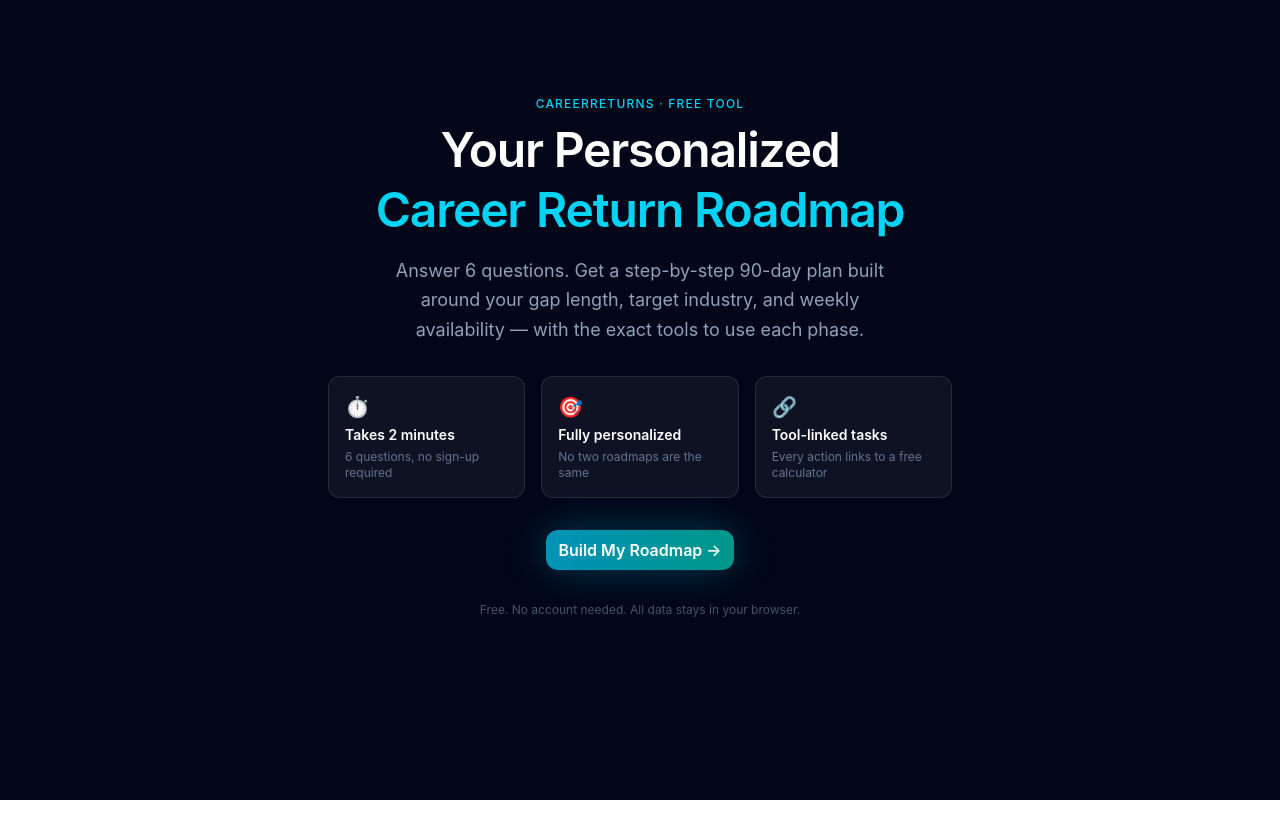
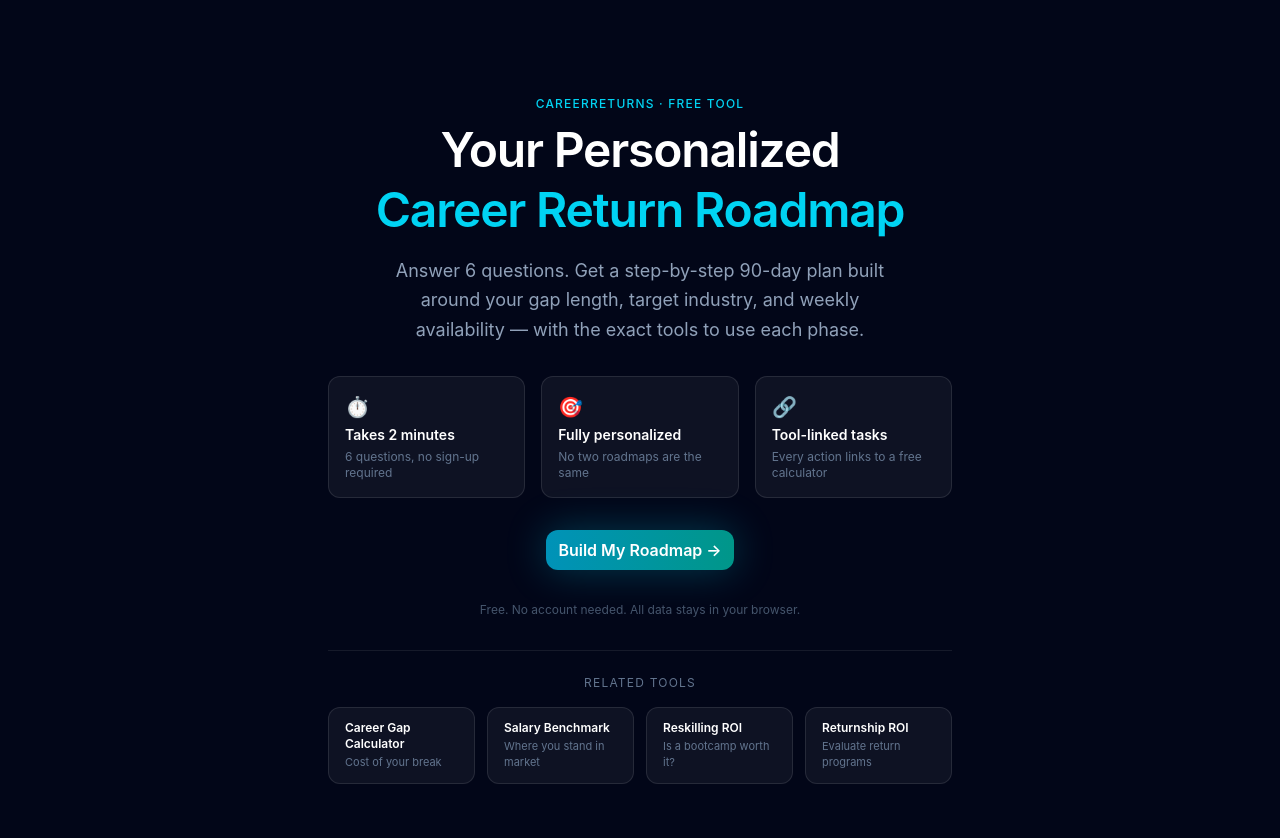
Before and after one commit to HrgChampion/careercapital, a Next.js app: page /career-return-roadmap in a window 1280 px wide. Shown: the top 838 px of the page. Before the commit the page ends 800 px from the top, so only its background shows below. Built offline with nearby package versions, Linux system fonts and the light colour scheme.

Commit message:
fixed ahrefs bugs

```diff
--- a/app/career-return-roadmap/page.tsx
+++ b/app/career-return-roadmap/page.tsx
@@ -285,6 +285,28 @@
           </button>
 
           <p className="text-slate-600 text-xs">Free. No account needed. All data stays in your browser.</p>
+
+          <div className="w-full pt-6 border-t border-white/8">
+            <p className="text-xs text-slate-500 uppercase tracking-widest mb-4">Related Tools</p>
+            <div className="grid grid-cols-2 sm:grid-cols-4 gap-3 text-left">
+              <Link href="/career-gap-calculator" className="rounded-xl border border-white/10 bg-white/5 px-4 py-3 hover:border-white/20 transition-all">
+                <p className="text-white text-xs font-semibold">Career Gap Calculator</p>
+                <p className="text-slate-500 text-[11px] mt-0.5">Cost of your break</p>
+              </Link>
+              <Link href="/salary-benchmark-calculator" className="rounded-xl border border-white/10 bg-white/5 px-4 py-3 hover:border-white/20 transition-all">
+                <p className="text-white text-xs font-semibold">Salary Benchmark</p>
+                <p className="text-slate-500 text-[11px] mt-0.5">Where you stand in market</p>
+              </Link>
+              <Link href="/reskilling-roi-calculator" className="rounded-xl border border-white/10 bg-white/5 px-4 py-3 hover:border-white/20 transition-all">
+                <p className="text-white text-xs font-semibold">Reskilling ROI</p>
+                <p className="text-slate-500 text-[11px] mt-0.5">Is a bootcamp worth it?</p>
+              </Link>
+              <Link href="/returnship-roi-calculator" className="rounded-xl border border-white/10 bg-white/5 px-4 py-3 hover:border-white/20 transition-all">
+                <p className="text-white text-xs font-semibold">Returnship ROI</p>
+                <p className="text-slate-500 text-[11px] mt-0.5">Evaluate return programs</p>
+              </Link>
+            </div>
+          </div>
         </div>
       </main>
     )
--- a/app/page.tsx
+++ b/app/page.tsx
@@ -286,6 +286,14 @@
             <p className="text-indigo-400 text-sm font-medium">Read guide →</p>
           </Link>
 
+          <Link href="/mba-salary-by-school" className="group rounded-2xl bg-white/5 border border-white/10 p-5 sm:p-7 space-y-3 hover:bg-white/8 hover:border-white/20 transition-all">
+            <p className="font-semibold text-white group-hover:text-indigo-300 transition-colors">MBA Salary by School 2026</p>
+            <p className="text-slate-400 text-sm leading-relaxed">
+              Median base salary, total comp, and class size data for M7, Top 25, and online MBA programs side by side.
+            </p>
+            <p className="text-indigo-400 text-sm font-medium">Read guide →</p>
+          </Link>
+
         </div>
       </section>
 
```
